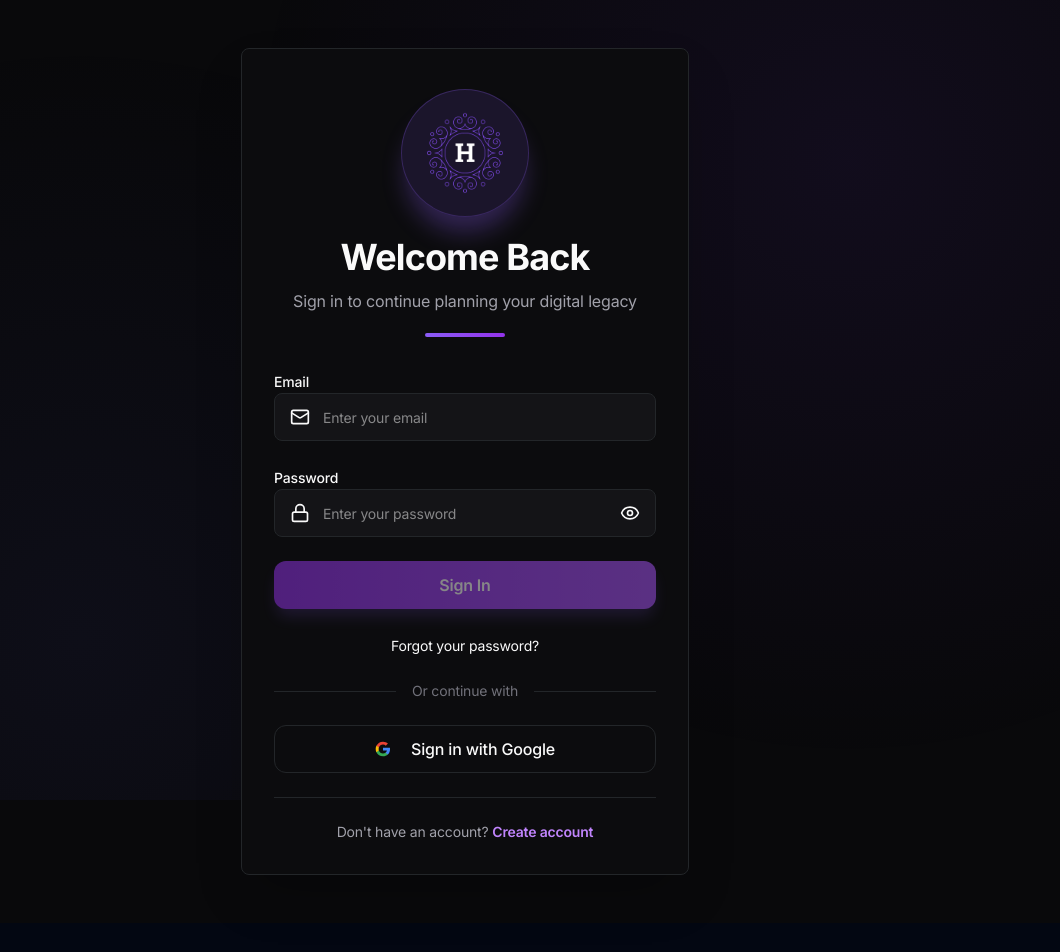
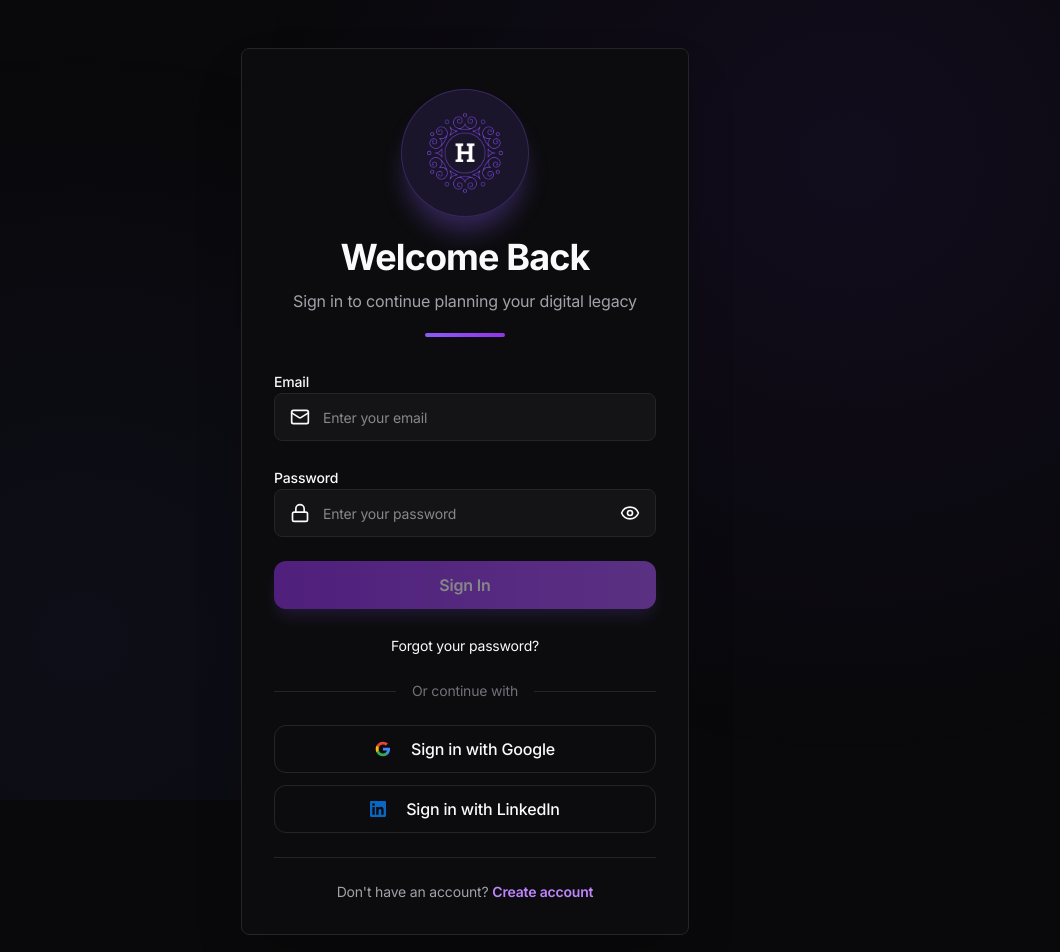
Before and after one commit to mehdi-berel/heriwill, a Next.js app: page /login in a window 1280 px wide. Shown: the top 952 px of the page, without its empty margins (175-1235 px from the left). Before the commit the page ends 923 px from the top, so only its background shows below. Built offline with nearby package versions, Linux system fonts and the light colour scheme; no server answers.

Commit message:
heriwill saas 3.0 - linkedin + invitation system

```diff
--- a/app/(auth)/login/page.tsx
+++ b/app/(auth)/login/page.tsx
@@ -96,6 +96,20 @@
       if (error) throw error
     } catch (error: unknown) {
       const errorMessage = error instanceof Error ? error.message : "Google sign-in failed. Please try again."
+      setError(errorMessage)
+    }
+  }
+
+  const handleLinkedInLogin = async () => {
+    try {
+      setError("")
+      const { error } = await supabase.auth.signInWithOAuth({
+        provider: 'linkedin_oidc',
+      })
+
+      if (error) throw error
+    } catch (error: unknown) {
+      const errorMessage = error instanceof Error ? error.message : "LinkedIn sign-in failed. Please try again."
       setError(errorMessage)
     }
   }
@@ -220,7 +234,8 @@
             </div>
           </div>
 
-          {/* Google Sign In Button */}
+          {/* OAuth Buttons */}
+          <div className="space-y-3">
             <Button
               type="button"
               variant="outline"
@@ -237,6 +252,21 @@
               </svg>
               Sign in with Google
             </Button>
+
+            <Button
+              type="button"
+              variant="outline"
+              onClick={handleLinkedInLogin}
+              className="w-full h-12 text-base font-medium transition-all"
+              style={{ borderColor: '#232629' }}
+              disabled={loading}
+            >
+              <svg className="h-5 w-5 mr-3" viewBox="0 0 24 24" fill="#0A66C2">
+                <path d="M20.447 20.452h-3.554v-5.569c0-1.328-.027-3.037-1.852-3.037-1.853 0-2.136 1.445-2.136 2.939v5.667H9.351V9h3.414v1.561h.046c.477-.9 1.637-1.85 3.37-1.85 3.601 0 4.267 2.37 4.267 5.455v6.286zM5.337 7.433c-1.144 0-2.063-.926-2.063-2.065 0-1.138.92-2.063 2.063-2.063 1.14 0 2.064.925 2.064 2.063 0 1.139-.925 2.065-2.064 2.065zm1.782 13.019H3.555V9h3.564v11.452zM22.225 0H1.771C.792 0 0 .774 0 1.729v20.542C0 23.227.792 24 1.771 24h20.451C23.2 24 24 23.227 24 22.271V1.729C24 .774 23.2 0 22.222 0h.003z"/>
+              </svg>
+              Sign in with LinkedIn
+            </Button>
+          </div>
 
           {/* Sign Up Link */}
           <div className="mt-6 pt-6 border-t text-center" style={{ borderColor: '#232629' }}>
--- a/app/(auth)/signup/page.tsx
+++ b/app/(auth)/signup/page.tsx
@@ -107,6 +107,20 @@
       if (error) throw error
     } catch (error: unknown) {
       const errorMessage = error instanceof Error ? error.message : "Google sign-up failed. Please try again."
+      setError(errorMessage)
+    }
+  }
+
+  const handleLinkedInSignup = async () => {
+    try {
+      setError("")
+      const { error } = await supabase.auth.signInWithOAuth({
+        provider: 'linkedin_oidc',
+      })
+
+      if (error) throw error
+    } catch (error: unknown) {
+      const errorMessage = error instanceof Error ? error.message : "LinkedIn sign-up failed. Please try again."
       setError(errorMessage)
     }
   }
@@ -245,7 +259,8 @@
             </div>
           </div>
 
-          {/* Google Sign Up Button */}
+          {/* OAuth Buttons */}
+          <div className="space-y-3">
             <Button
               type="button"
               variant="outline"
@@ -262,6 +277,21 @@
               </svg>
               Sign up with Google
             </Button>
+
+            <Button
+              type="button"
+              variant="outline"
+              onClick={handleLinkedInSignup}
+              className="w-full h-12 text-base font-medium transition-all"
+              style={{ borderColor: '#232629' }}
+              disabled={loading}
+            >
+              <svg className="h-5 w-5 mr-3" viewBox="0 0 24 24" fill="#0A66C2">
+                <path d="M20.447 20.452h-3.554v-5.569c0-1.328-.027-3.037-1.852-3.037-1.853 0-2.136 1.445-2.136 2.939v5.667H9.351V9h3.414v1.561h.046c.477-.9 1.637-1.85 3.37-1.85 3.601 0 4.267 2.37 4.267 5.455v6.286zM5.337 7.433c-1.144 0-2.063-.926-2.063-2.065 0-1.138.92-2.063 2.063-2.063 1.14 0 2.064.925 2.064 2.063 0 1.139-.925 2.065-2.064 2.065zm1.782 13.019H3.555V9h3.564v11.452zM22.225 0H1.771C.792 0 0 .774 0 1.729v20.542C0 23.227.792 24 1.771 24h20.451C23.2 24 24 23.227 24 22.271V1.729C24 .774 23.2 0 22.222 0h.003z"/>
+              </svg>
+              Sign up with LinkedIn
+            </Button>
+          </div>
 
           {/* Sign In Link */}
           <div className="mt-6 pt-6 border-t text-center" style={{ borderColor: '#232629' }}>
```
Lines whose indentation alone changed are shown as unchanged.
